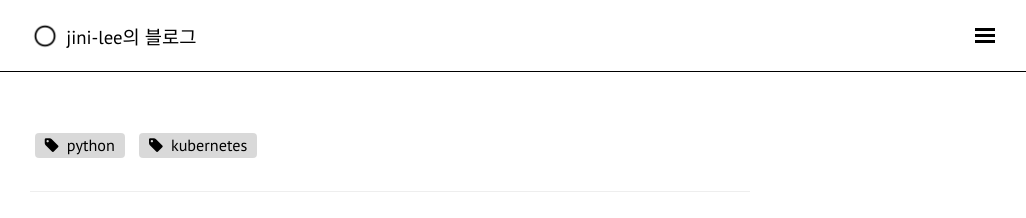
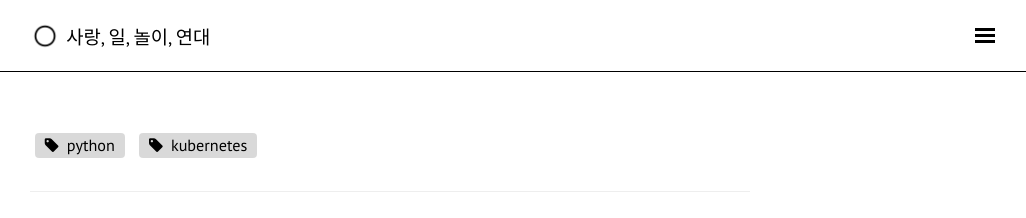
Before and after one commit to jini-lee/jini-lee.github.com, a Jekyll site: the page built from index.html, in a window 1280 px wide. Shown: the top 218 px of the page, without its empty margins (250-1276 px from the left). Built offline with Jekyll 4.4.1, drawn with Linux system fonts in a browser that asks for light colours; nearby versions of some CDN libraries; comment, search, counter and statistics services are not loaded.

Commit message:
Trivial commit

```diff
--- a/_config.yml
+++ b/_config.yml
@@ -1,6 +1,6 @@
 # Site Info
 title: jini-lee의 블로그
-tagline: 'jini-lee의 블로그'
+tagline: '사랑, 일, 놀이, 연대'
 description: '어떻게 보단 왜'
 baseurl: ""
 url: http://jini-lee.github.io
```
